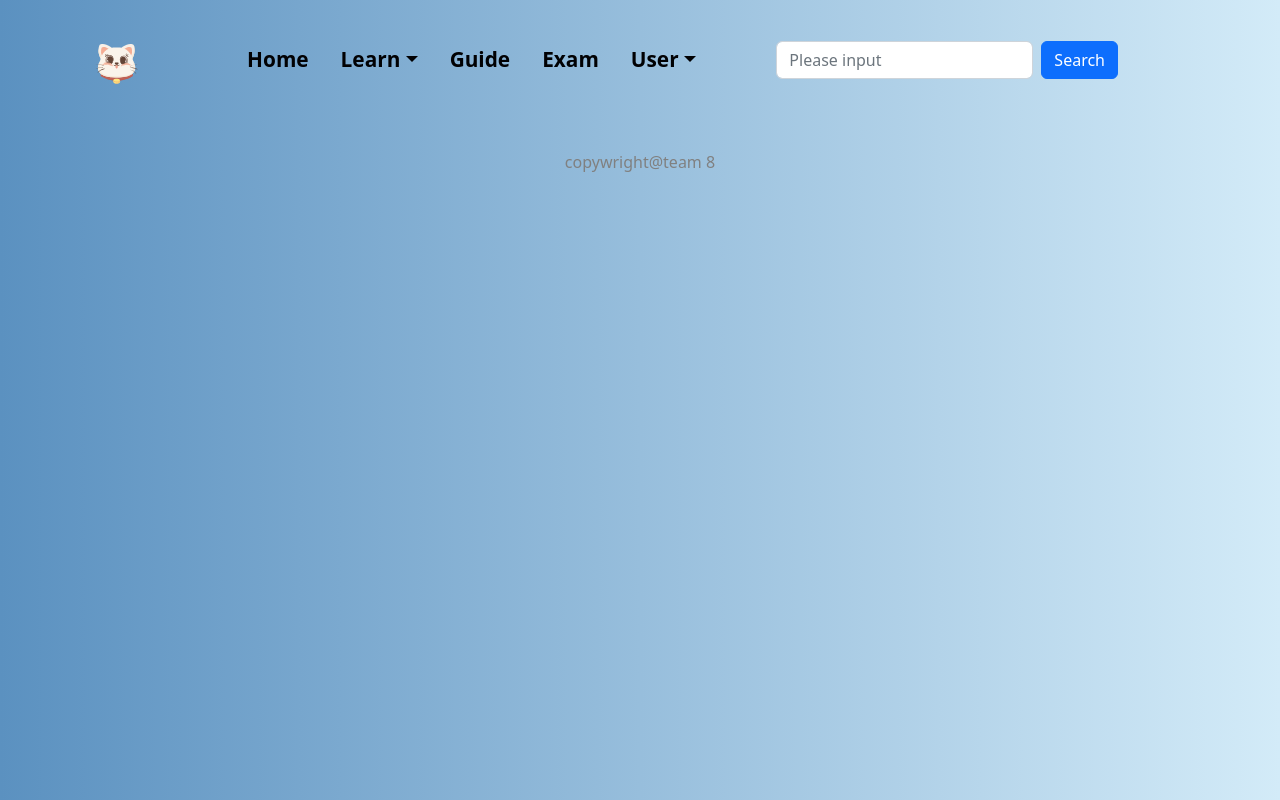
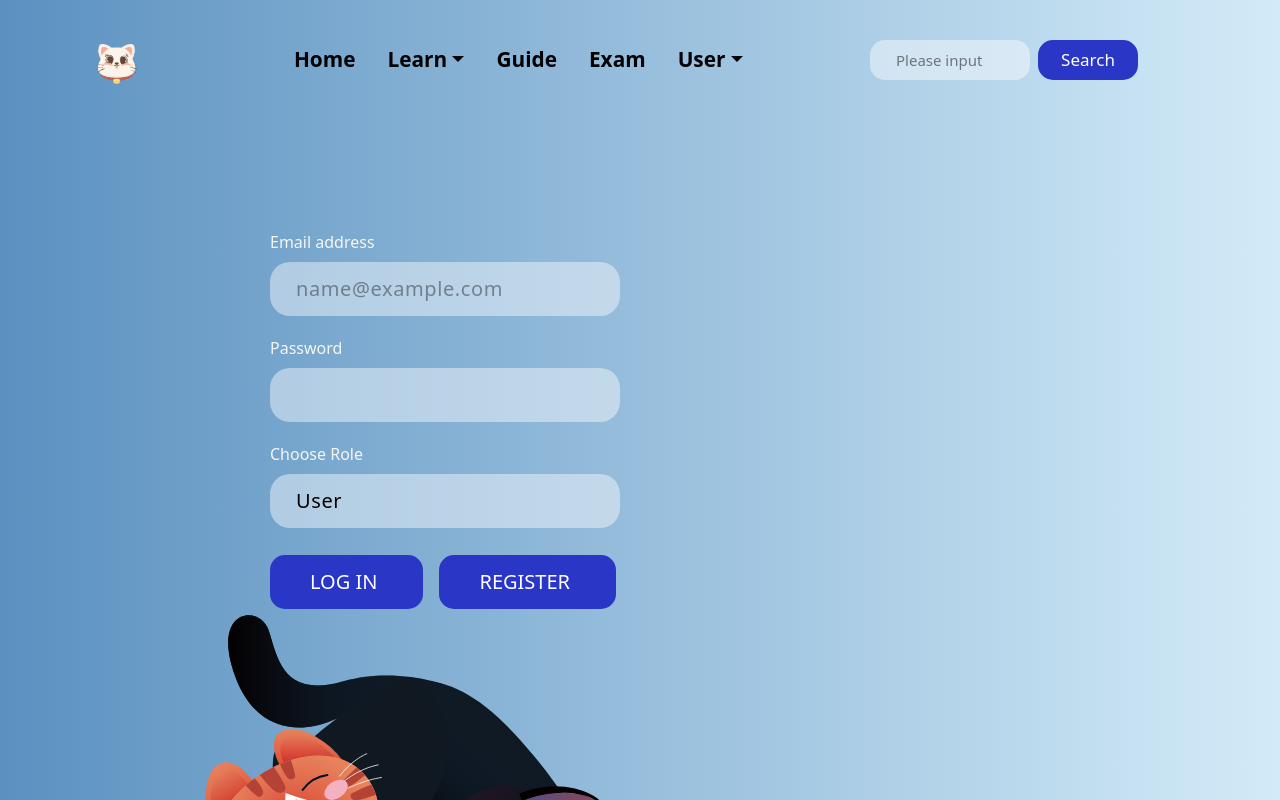
Before and after one commit to zcy530/PetHospital, a React (Create React App) app: page /login in a window 1280 px wide. Shown: the top 800 px of the page. Built offline with nearby package versions, Linux system fonts and the light colour scheme.

Commit message:
log in inputs

```diff
--- a/src/App.js
+++ b/src/App.js
@@ -10,6 +10,7 @@ import NavBar from "./components/Navbar.tsx";
 import Footer from "./components/footer.tsx";
 import Role from './pages_front/learnDuty/role/newRole.js'
 import SystemManage from "./pages_back/systemManage.tsx";
+import Login from './pages_front/login/login.tsx';
 import 'bootstrap/dist/css/bootstrap.min.css';
 import "./style.css";
 import "./App.css";
@@ -20,12 +21,13 @@ function App() {
 		<BrowserRouter>
 			<NavBar />
 			<div className="App">
-			<Routes>
+			<Routes >
 				<Route path='/' element={<Home />} />
 				<Route path='/caselearn' element={<CaseLearn />} />
 				<Route path='/guide' element={<Guide />} />
 				<Route path='/exam' element={<Exam />} />
 				<Route path='/detail' element={<Detail />} />
+				<Route path='/login' element={<Login />} />
 				<Route path='/dutyLearn' element={<DutyLearn />}/>
 				<Route path="/dutyLearn/role/:roleName" element={<Role />} />
 				<Route path='/systemManage/*' element={<SystemManage />} />
--- a/src/components/Navbar.tsx
+++ b/src/components/Navbar.tsx
@@ -7,7 +7,7 @@ function NavBar() {
 
   return (
     <Navbar variant="light" bg="transparent">
-      <Container>
+      <Container className="mynavbar">
 
         <Navbar.Brand>
           <img src={CatAndDog} style={{height:'60px'}}>
@@ -45,7 +45,7 @@ function NavBar() {
                 <Nav.Link as={Link} to="/systemManage">Management System</Nav.Link>
                 </NavDropdown.Item>
               <NavDropdown.Item >
-                <Nav.Link as={Link} to="/"> Log Out </Nav.Link>
+                <Nav.Link as={Link} to="/login"> Log Out </Nav.Link>
               </NavDropdown.Item>
             </NavDropdown>
           </Nav>
@@ -53,12 +53,12 @@ function NavBar() {
 
          <Form className="d-flex">
           <Form.Control
-            type="search"
+            type="input"
             placeholder="Please input"
             className="me-2"
             aria-label="Search"
           />
-          <Button variant="primary" style={{marginRight:'5rem'}}>Search</Button>
+          <Button variant="primary">Search</Button>
         </Form>
        </Container>
      </Navbar>
--- /dev/null
+++ b/src/pages_front/login/login.tsx
@@ -0,0 +1,63 @@
+import React, {useState} from "react";
+import { Container, Row, Col } from "react-bootstrap";
+import Cat from "../../Assets/image/cat.svg";
+import { UserOutlined, EyeInvisibleOutlined, EyeTwoTone } from '@ant-design/icons';
+import {Form, Button} from 'react-bootstrap';
+import { loginInfo } from "./loginType";
+
+function Login() {
+
+    const initailLoginInfo : loginInfo= {
+        email:'',
+        password:'',
+        rememberMe:false,
+    }
+
+    const [userLoginInfo, setUserLoginInfo] = useState<loginInfo>(initailLoginInfo);
+
+    const handleSubmit = async (e:any) => {
+        e.preventDefault();
+        try {
+            console.log(e);
+        } catch (e) {
+            console.log(e);
+        }
+    };
+
+    return (
+        <section>
+            <Container className="login-content">
+            <Row>
+                <Col className="login">
+                <Form onSubmit={handleSubmit}>
+                <Form.Group
+                  className="mb-3"
+                  controlId="exampleForm.ControlInput1"
+                  onChange={(e) => console.log(e)}>
+                    <Form.Label>Email address</Form.Label>
+                    <Form.Control type="email" placeholder="name@example.com" />
+                </Form.Group>
+                <Form.Group className="mb-3" controlId="exampleForm.ControlTextarea1">
+                    <Form.Label>Password</Form.Label>
+                    <Form.Control type="password" />
+                </Form.Group>
+                <Form.Label>Choose Role</Form.Label>
+                <Form.Select aria-label="Default select example">
+                    <option value="1">User</option>
+                    <option value="2">Administer</option>
+                </Form.Select>
+                <Button variant="primary">LOG IN</Button>
+                <Button variant="primary">REGISTER</Button>
+                </Form>
+                </Col>
+
+                <Col>
+                <img src={Cat} style={{ height: '500px' }} />
+                </Col>
+            </Row>
+            </Container>
+        </section>
+    );
+}
+
+export default Login;
--- /dev/null
+++ b/src/pages_front/login/loginType.tsx
@@ -0,0 +1,5 @@
+export type loginInfo = {
+    email: string;
+    password: string;
+    rememberMe: boolean;
+};
--- a/src/style.css
+++ b/src/style.css
@@ -26,6 +26,97 @@ html {
 
   .navbar-content {
     color: white !important;
+  }
+
+  .mynavbar form input{
+    width: 160px;
+    height: 40px;
+    background: rgba(255, 255, 255, 0.435);
+    border: 0px solid rgba(255, 255, 255, 0.5);
+    border-radius: 15px;
+    color: #040000;
+    padding: 12px 26px;
+    font-weight: 450;
+    font-size: 15px;
+    transition: 0.3s ease-in-out;
+  }
+
+  .mynavbar form input:focus {
+    background: rgba(255, 255, 255, 1);
+    border: 0;
+  }
+
+  .mynavbar form button {
+    width: 100px;
+    height: 40px;
+    font-weight: 500;
+    color: #ffffff;
+    background-color: #2936c6;
+    border: 0;
+    font-size: 17px;
+    border-radius: 15px;
+    z-index: 1;
+    margin-right:60px;
+    position: relative;
+    transition: 0.3s ease-in-out;
+  }
+
+  /* Login */
+
+  .login-content {
+    padding: 5rem 2rem !important;
+    color: whitesmoke;
+    text-align: left;
+  }
+
+  .login {
+    padding-top: 0;
+    padding-left: 180px;
+  }
+
+  .login form {
+    justify-content: center;
+  }
+
+  .login form input,.login form select{
+    width: 350px;
+    background: rgba(255, 255, 255, 0.435);
+    border: 0px solid rgba(255, 255, 255, 0.5);
+    border-radius: 20px;
+    color: #040000;
+    margin: 0 0 20px 0;
+    padding: 12px 26px;
+    font-weight: 450;
+    font-size: 20px;
+    letter-spacing: 0.6px;
+    transition: 0.3s ease-in-out;
+  }
+
+  .login form input:focus,.login form select:focus{
+    background: rgba(255, 255, 255, 1);
+    border: 0;
+  }
+
+  .login form input::placeholder,.login form select::placeholder {
+    font-size: 20px;
+    font-weight: 450;
+    color: rgba(0, 0, 0, 0.389);
+  }
+
+  .login form button {
+    font-weight: 500;
+    color: #ffffff;
+    background-color: #2936c6;
+    border: 0;
+    padding: 12px 46px;
+    font-size: 20px;
+    margin-top: 7px;
+    margin-right: 16px;
+    padding-left: 40px;
+    border-radius: 15px;
+    z-index: 1;
+    position: relative;
+    transition: 0.3s ease-in-out;
   }
 
   /* Home Page */
@@ -74,7 +165,7 @@ html {
   }
 
   .home-content {
-    padding: 7rem 2rem !important;
+    padding: 5rem 2rem !important;
     color: whitesmoke;
     text-align: left;
   }
@@ -82,12 +173,6 @@ html {
   .home-header {
     padding-top: 5rem;
   }
-
-  .button-color{
-    background-color: #1a2b5d;
-    border-radius: 10px;
-  }
-
 
   /* --------- */
   /* Footer */
```
Also changed, not shown: 1 other file (tests, documents, lock files or other folders).
